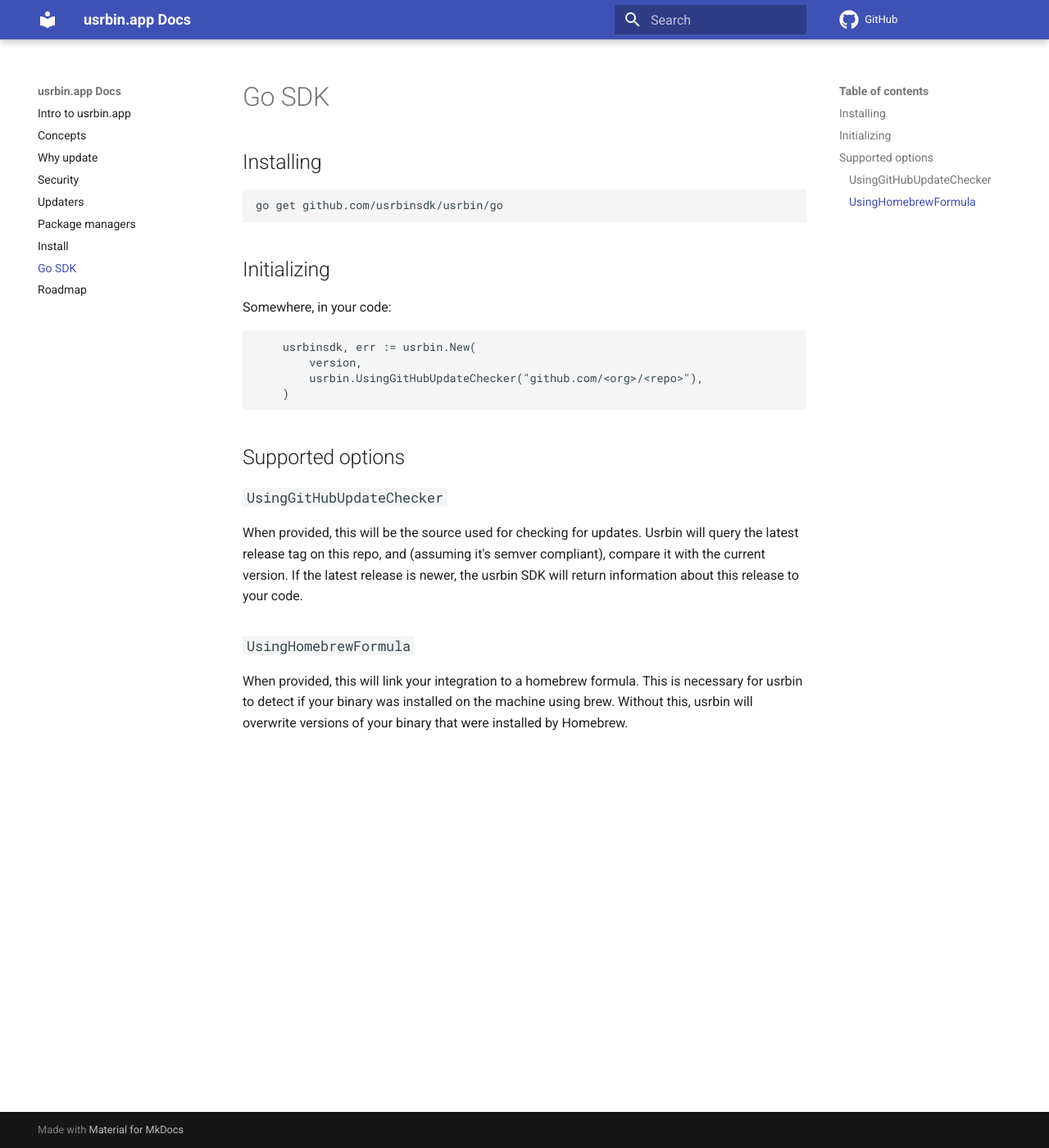
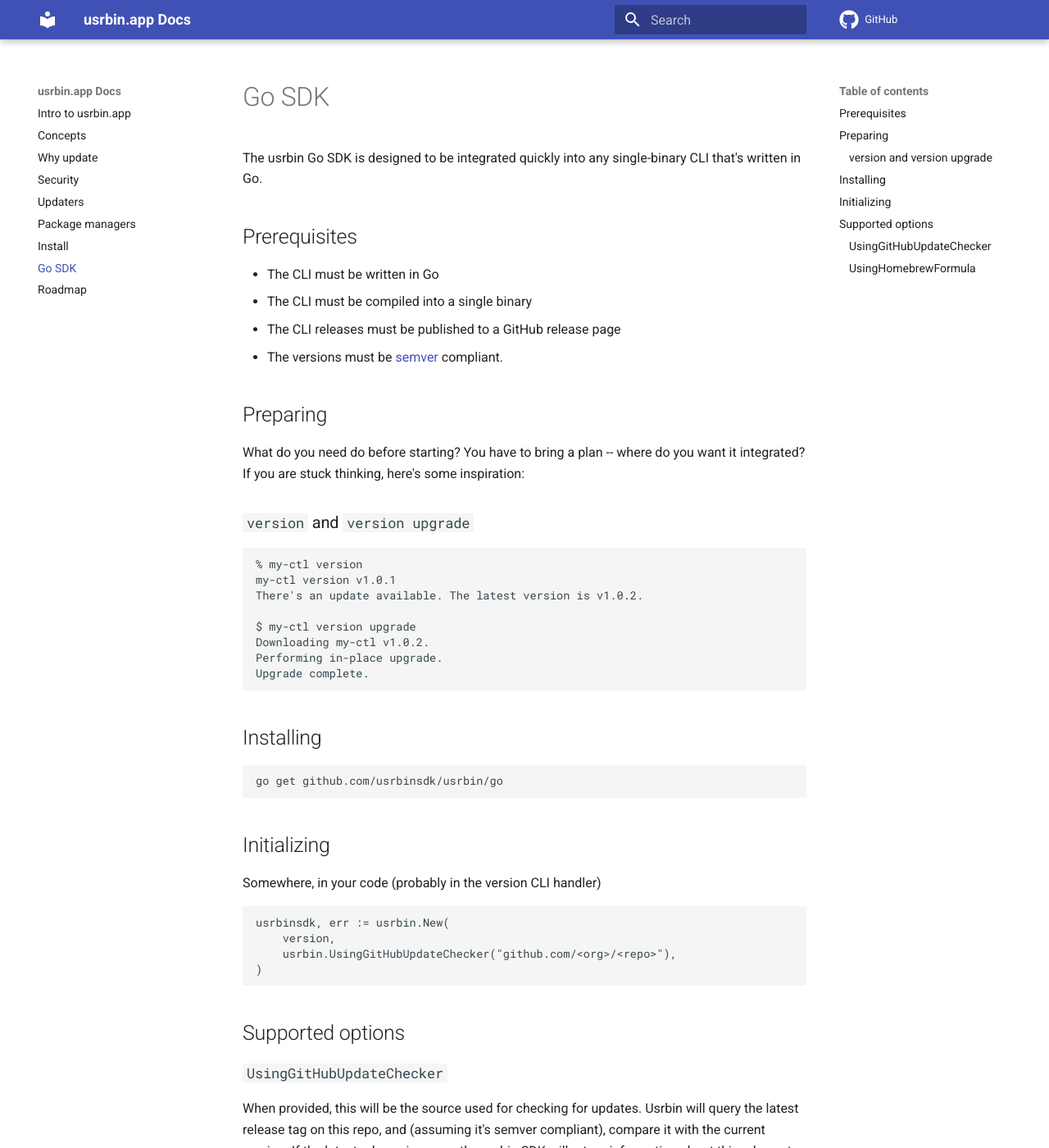
Before and after one commit to usrbinapp/usrbin-docs, an MkDocs documentation site: the page built from docs/sdks/go.md, in a window 1280 px wide and 1400 px high. Shown: the whole window at 82% size. Built offline with MkDocs 1.6.1 and Material for MkDocs 9.7.7, drawn with Linux system fonts in a browser that asks for light colours; comment, search, counter and statistics services are not loaded; old or Windows-style settings are respelled for this version of MkDocs.

Commit message:
more golang sdk docs

````diff
--- a/docs/sdks/go.md
+++ b/docs/sdks/go.md
@@ -1,4 +1,30 @@
 # Go SDK
+
+The usrbin Go SDK is designed to be integrated quickly into any single-binary CLI that's written in Go.
+
+## Prerequisites
+
+- The CLI must be written in Go
+- The CLI must be compiled into a single binary
+- The CLI releases must be published to a GitHub release page
+- The versions must be [semver](https://semver.org) compliant.
+
+## Preparing
+
+What do you need do before starting? You have to bring a plan -- where do you want it integrated? If you are stuck thinking, here's some inspiration:
+
+### `version` and `version upgrade`
+
+```
+% my-ctl version
+my-ctl version v1.0.1
+There's an update available. The latest version is v1.0.2.
+
+$ my-ctl version upgrade
+Downloading my-ctl v1.0.2.
+Performing in-place upgrade.
+Upgrade complete.
+```
 
 ## Installing
 
@@ -8,15 +34,14 @@ go get github.com/usrbinsdk/usrbin/go
 
 ## Initializing
 
-Somewhere, in your code:
+Somewhere, in your code (probably in the version CLI handler)
 
 ```
-	usrbinsdk, err := usrbin.New(
-		version,
-		usrbin.UsingGitHubUpdateChecker("github.com/<org>/<repo>"),
-	)
+usrbinsdk, err := usrbin.New(
+	version,
+	usrbin.UsingGitHubUpdateChecker("github.com/<org>/<repo>"),
+)
 ```
-
 
 ## Supported options
 
````
